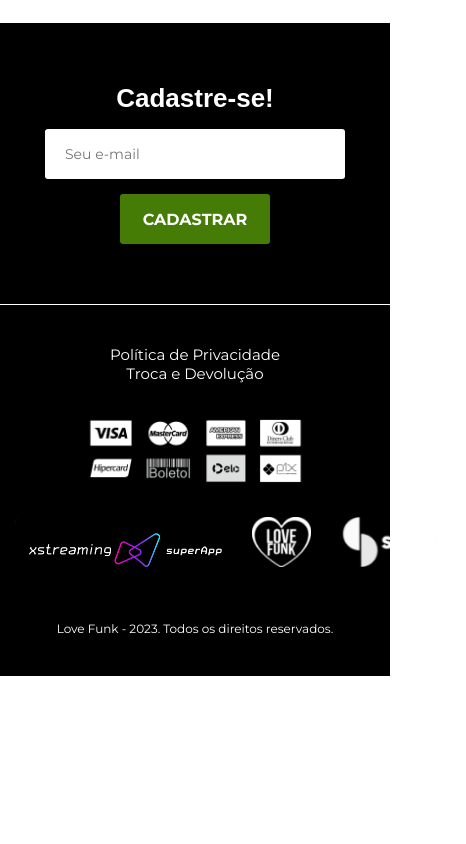
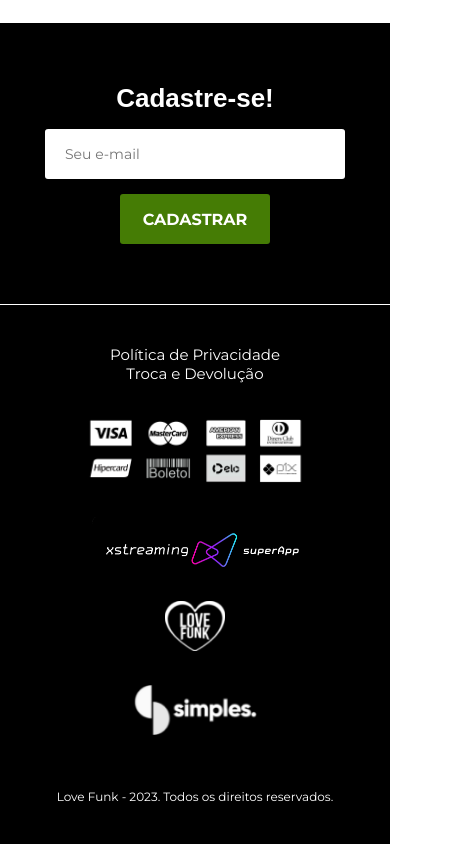
Before and after one commit to consecrated/lovefunk, a website: page index.html in a window 390 px wide. Shown: the part 4443-5287 px from the top of the page, 466 px wide, since content can reach past the window. Before the commit the page ends 5119 px from the top, so only its background shows below. Drawn offline with Linux system fonts and the light colour scheme; a web font is replaced by a local one.

Commit message:
att espaçamento footer no mobile

```diff
--- a/src/scss/footer.scss
+++ b/src/scss/footer.scss
@@ -119,4 +119,11 @@ footer.footer div.wrap-footer div.right-footer div.partners > ul.pa-mobile {
         justify-content: center;
         margin-top: 30px;
     }
+
+    footer.footer div.wrap-footer div.right-footer div.partners > ul.pa-mobile {
+        display: flex;
+        flex-direction: column;
+        align-items: center;
+        gap: 30px;
+    }
 }
```
Also changed, not shown: dist/style.css, 1 other file.
